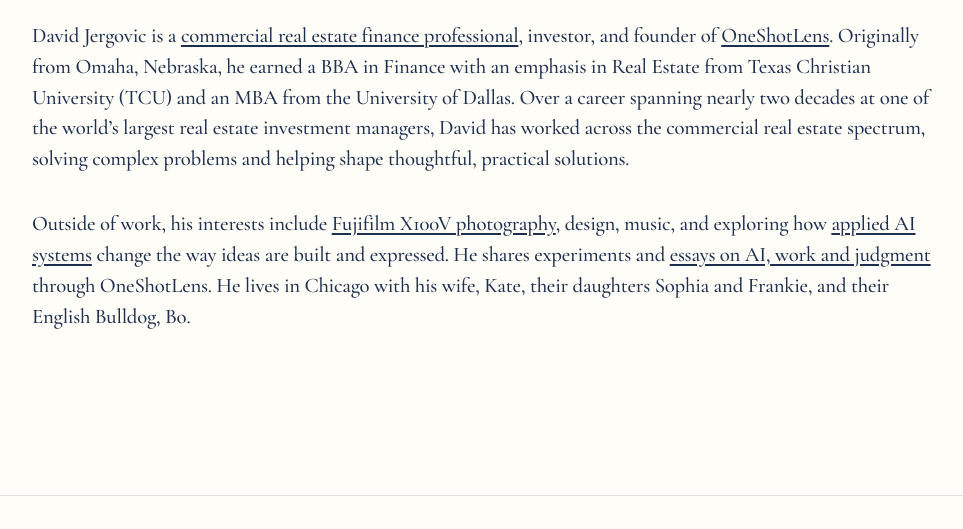
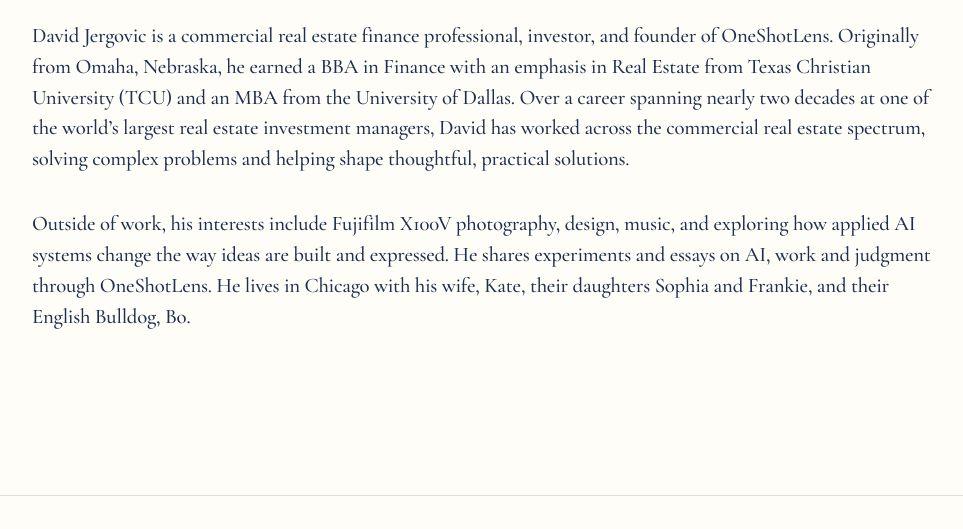
Before and after one commit to OneShotLabs/oneshotlabs-site, a website: page bio.html in a window 1280 px wide. Shown: the part 821-1350 px from the top of the page, without its empty margins (158-1121 px from the left). Drawn offline with nearby package versions, Linux system fonts and the light colour scheme.

Commit message:
Remove hyperlinks from Bio copy
Co-Authored-By: Claude Opus 5.5 <noreply@anthropic.com>

```diff
--- a/bio.html
+++ b/bio.html
@@ -179,15 +179,15 @@
       <div class="about-copy reveal">
         <h1>David Jergovic</h1>
         <p>
-          David Jergovic is a <a href="/career">commercial real estate finance professional</a>, investor, and founder of <a href="/">OneShotLens</a>.
+          David Jergovic is a commercial real estate finance professional, investor, and founder of OneShotLens.
           Originally from Omaha, Nebraska, he earned a BBA in Finance with an emphasis in Real Estate from Texas Christian University (TCU)
           and an MBA from the University of Dallas. Over a career spanning nearly two decades at one of the
           world’s largest real estate investment managers, David has worked across the commercial real estate
           spectrum, solving complex problems and helping shape thoughtful, practical solutions.
         </p>
         <p>
-          Outside of work, his interests include <a href="/photography">Fujifilm X100V photography</a>, design, music, and exploring how <a href="/ai">applied AI systems</a>
-          change the way ideas are built and expressed. He shares experiments and <a href="/musings">essays on AI, work and judgment</a> through OneShotLens. He lives in Chicago with his wife, Kate, their daughters
+          Outside of work, his interests include Fujifilm X100V photography, design, music, and exploring how applied AI systems
+          change the way ideas are built and expressed. He shares experiments and essays on AI, work and judgment through OneShotLens. He lives in Chicago with his wife, Kate, their daughters
           Sophia and Frankie, and their English Bulldog, Bo.
         </p>
       </div>
```
Also changed, not shown: tests/geo.test.cjs (+10 -6 lines).
